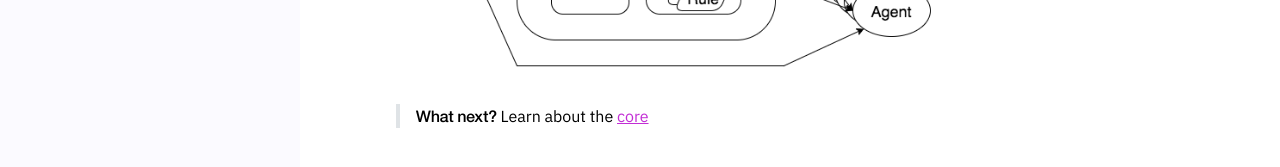
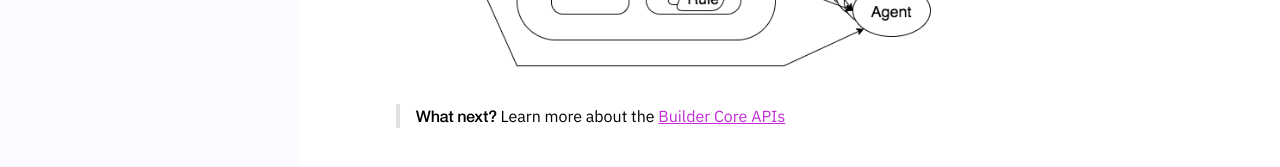
Before and after one commit to benjohnsonnlp/developer, a Jekyll site: the page built from _content/understand-service/overview.md, in a window 1280 px wide. Shown: the part 2316-2483 px from the top of the page. Built offline with Jekyll 4.4.1, drawn with Linux system fonts in a browser that asks for light colours.

Commit message:
fixes footer in architecture overview page

```diff
--- a/_content/understand-service/overview.md
+++ b/_content/understand-service/overview.md
@@ -26,4 +26,4 @@ You'll create, or reuse, Expertise to make your personal assistant intelligent.
 
 ![Watson Personal Assistant Builder final]({{site.baseurl}}/images/wpa_overview2.png)
 
->**What next?**  Learn about the [core]({{site.baseurl}}/understand-service/core)
+>**What next?**  Learn more about the [Builder Core APIs]({{site.baseurl}}/understand-service/core)
```
